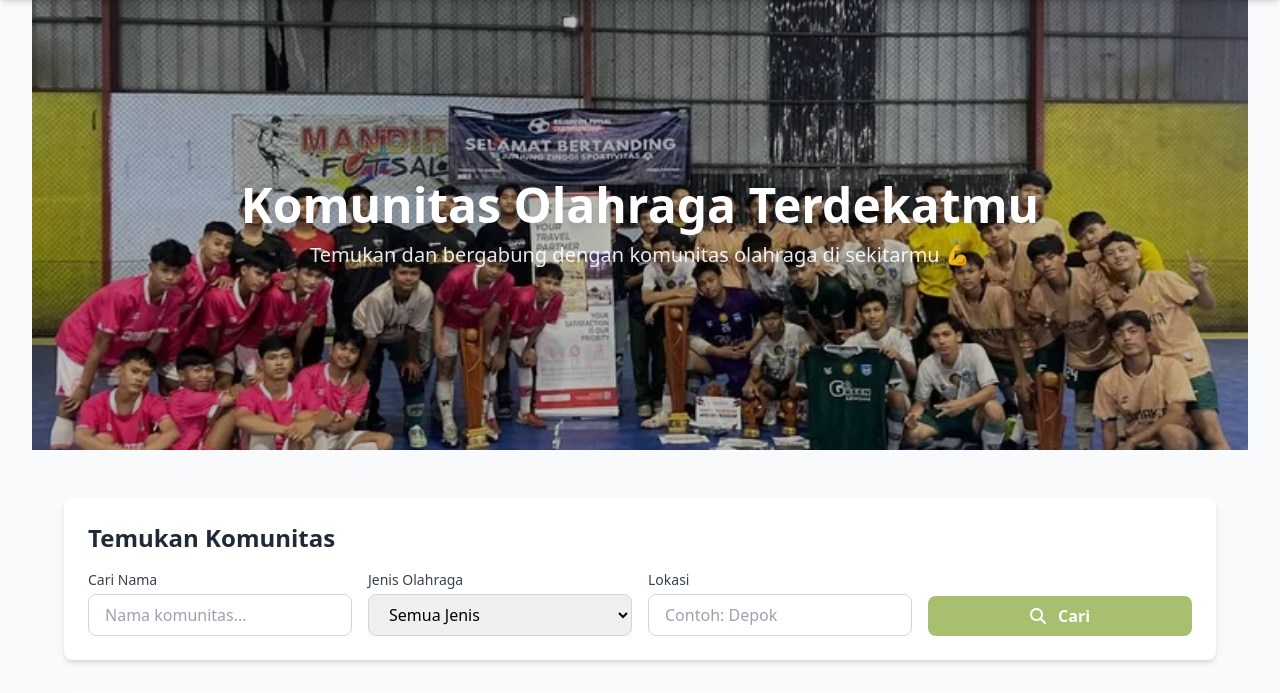
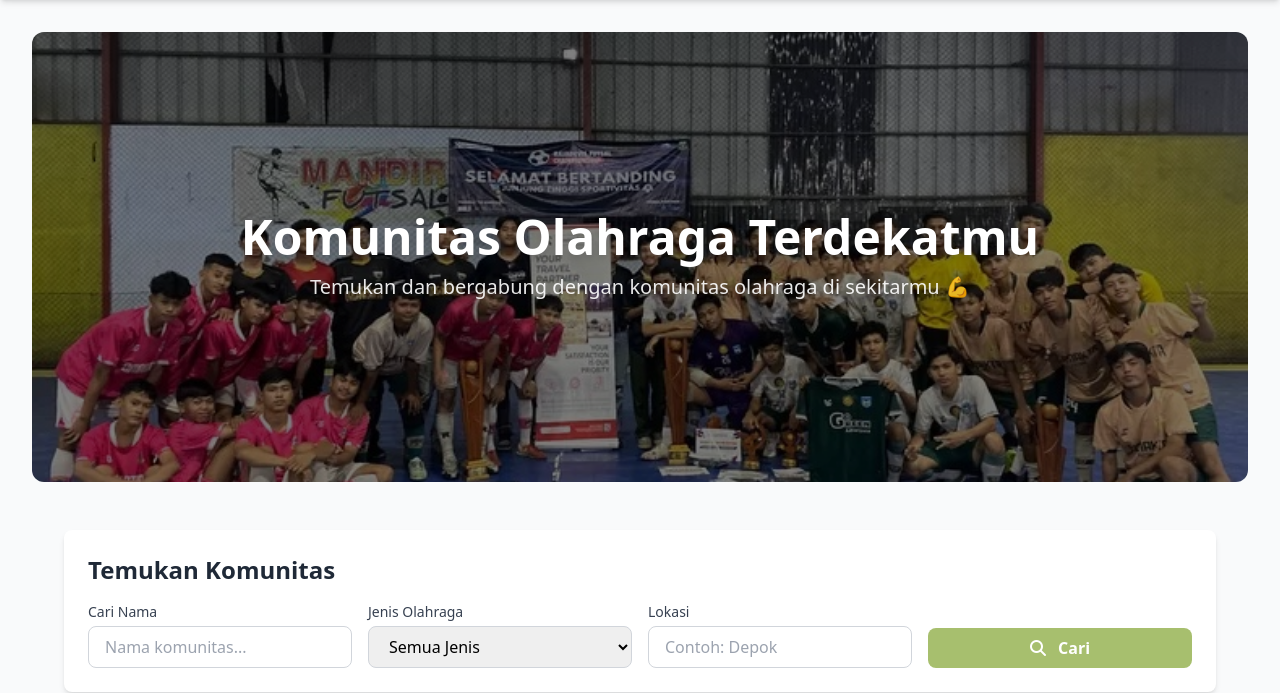
Before and after one commit to PBP-Kelompok-D06/lapangin2, a Django app: page /community/ in a window 1280 px wide. Shown: the part 64-757 px from the top of the page. Run offline with Django 5.2, Linux system fonts and the light colour scheme; data that the repository does not hold is empty; some libraries are stand-ins or nearby versions.

Commit message:
fix tampilan community

```diff
--- a/community/templates/community.html
+++ b/community/templates/community.html
@@ -6,7 +6,7 @@
 <section class="relative">
   <img src="{% static 'community_images/Hero Community.jpeg' %}"
        alt="Hero Community"
-       class="w-full h-[350px] sm:h-[450px] object-cover brightness-75">
+       class="w-full h-[350px] sm:h-[450px] object-cover bmt-4 md:mt-8 rounded-xl brightness-50">
 
   <div class="absolute inset-0 flex flex-col justify-center items-center text-center text-white">
     <h1 class="text-4xl sm:text-5xl font-bold mb-3 drop-shadow-lg">
```
